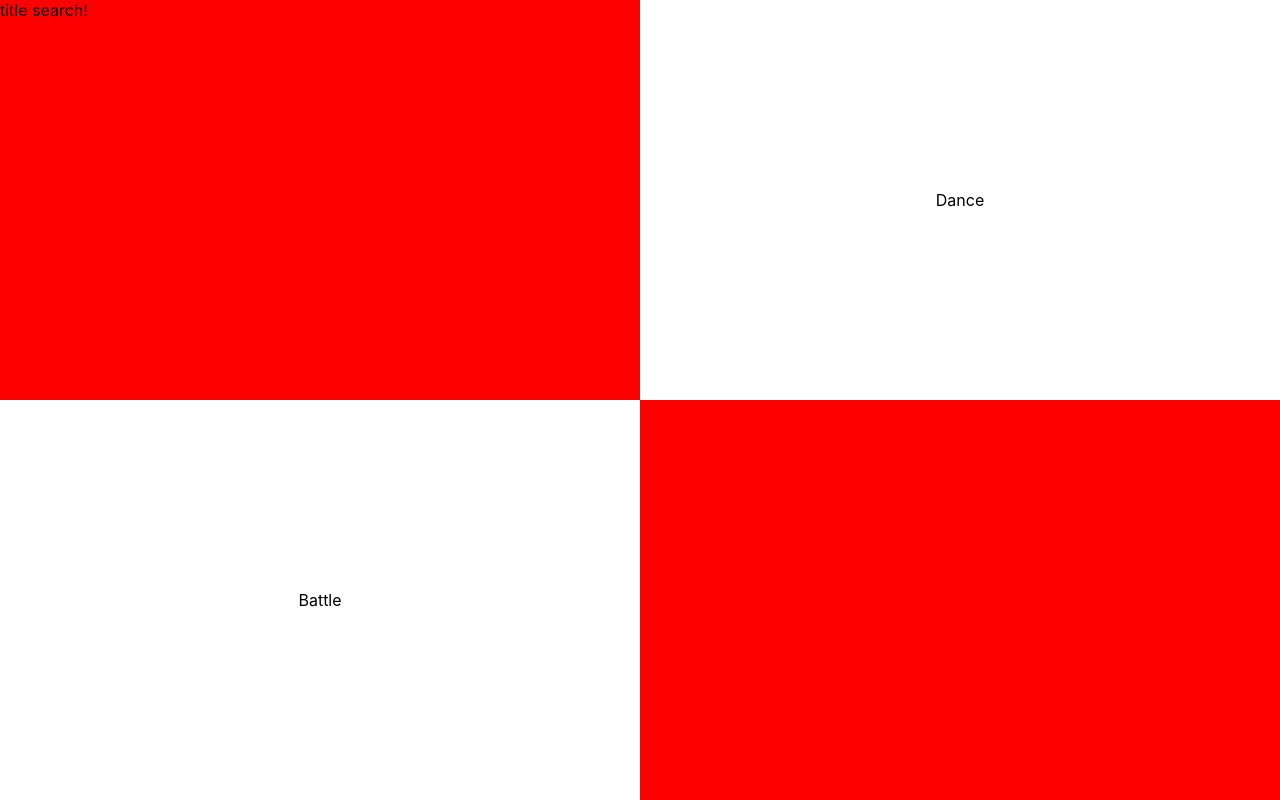
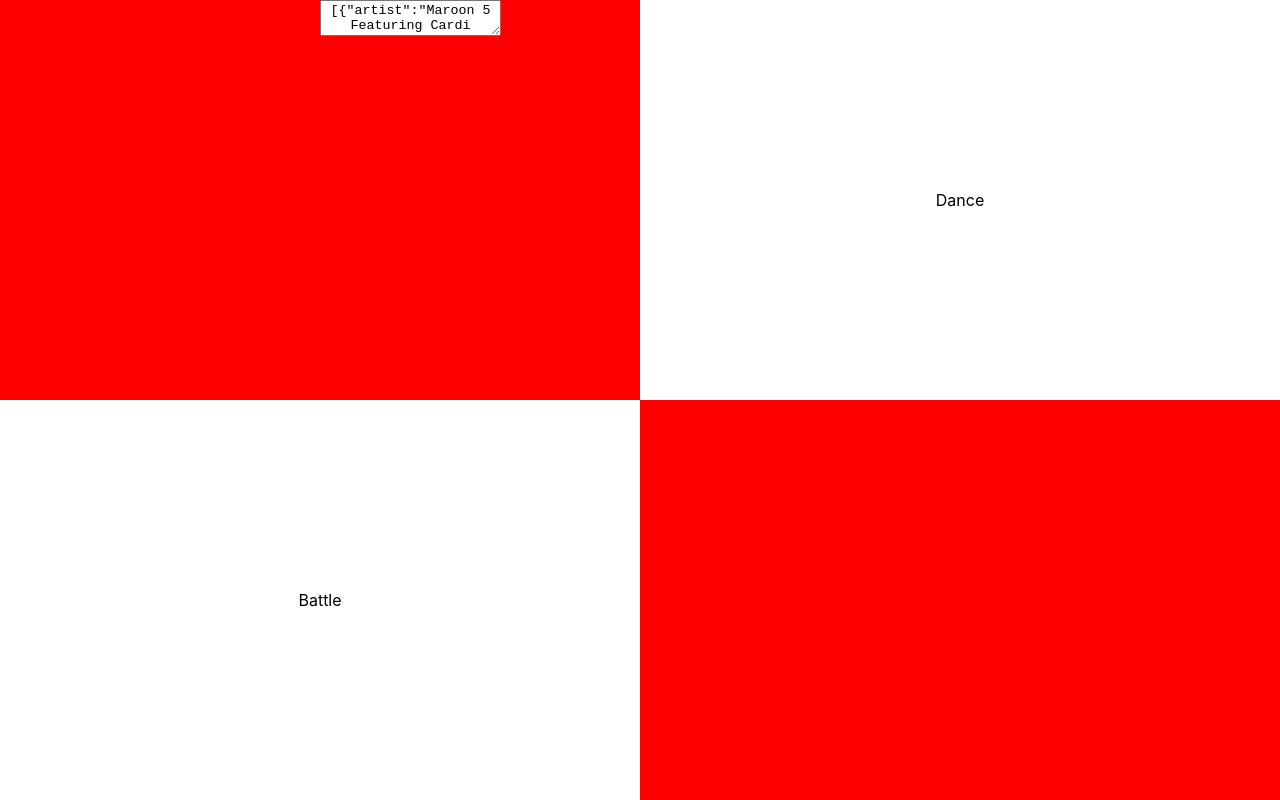
Before and after one commit to richart14/dancebattle, a React (Create React App) app: page / in a window 1280 px wide. Built offline with nearby package versions, Linux system fonts and the light colour scheme.

Commit message:
songInput comp text area holding current songs array

```diff
--- a/src/App.js
+++ b/src/App.js
@@ -1,23 +1,50 @@
 import React, { Component } from 'react';
 import './App.css';
-import TitleSearch from './titleSearch';
+import SongInput from './songInput';
 
 class App extends Component {
   constructor() {
     super()
 
     this.state = {
-      songs: [],
+      songs: [
+        {
+          artist: "Maroon 5 Featuring Cardi B",
+          title: "Girls Like You",
+          duration:"3:35"
+        },
+        {
+          artist: "Juice WRLD",
+          title: "Lucid Dreams",
+          duration:"4:00"
+        },
+        {
+          artist: "Post Malone",
+          title: "Better Now",
+          duration:"3:50"
+        },
+        {
+          artist: "Drake",
+          title: "In My Feelings",
+          duration:"3:37"
+        },
+        {
+          artist: "Eminem",
+          title: "KillShot",
+          duration:"4:13"
+        }
+      ],
     }
   }
 
   handleSongs(songArray) {
-    this.setState({songs: songArray})
+    // this.setState({songs: songArray})
+    console.log(songArray)
   }
   render() {
     return (
       <div className="App">
-        <div className="top left red"><TitleSearch handleSongs={this.handleSongs}/></div>
+        <div className="top left red"><SongInput handleSongs={this.handleSongs} songs={this.state.songs}/></div>
         <div className="top right"><span>Dance</span></div>
         <div className="bottom left"><span>Battle</span></div>
         <div className="bottom right red"></div>
--- /dev/null
+++ b/src/songInput.js
@@ -0,0 +1,10 @@
+import React from 'react';
+
+const handleSongs = (e) => {
+
+}
+const songInput = props => {
+  return <textarea className='songInput' nChange={e => props.handleSongs(e.target.value)} value={JSON.stringify(props.songs)} />
+}
+
+export default songInput;
--- a/src/titleSearch.js
+++ /dev/null
@@ -1,7 +0,0 @@
-import React from 'react';
-
-const titleSearch = () => {
-  return <div>title search!</div>
-}
-
-export default titleSearch;
```
